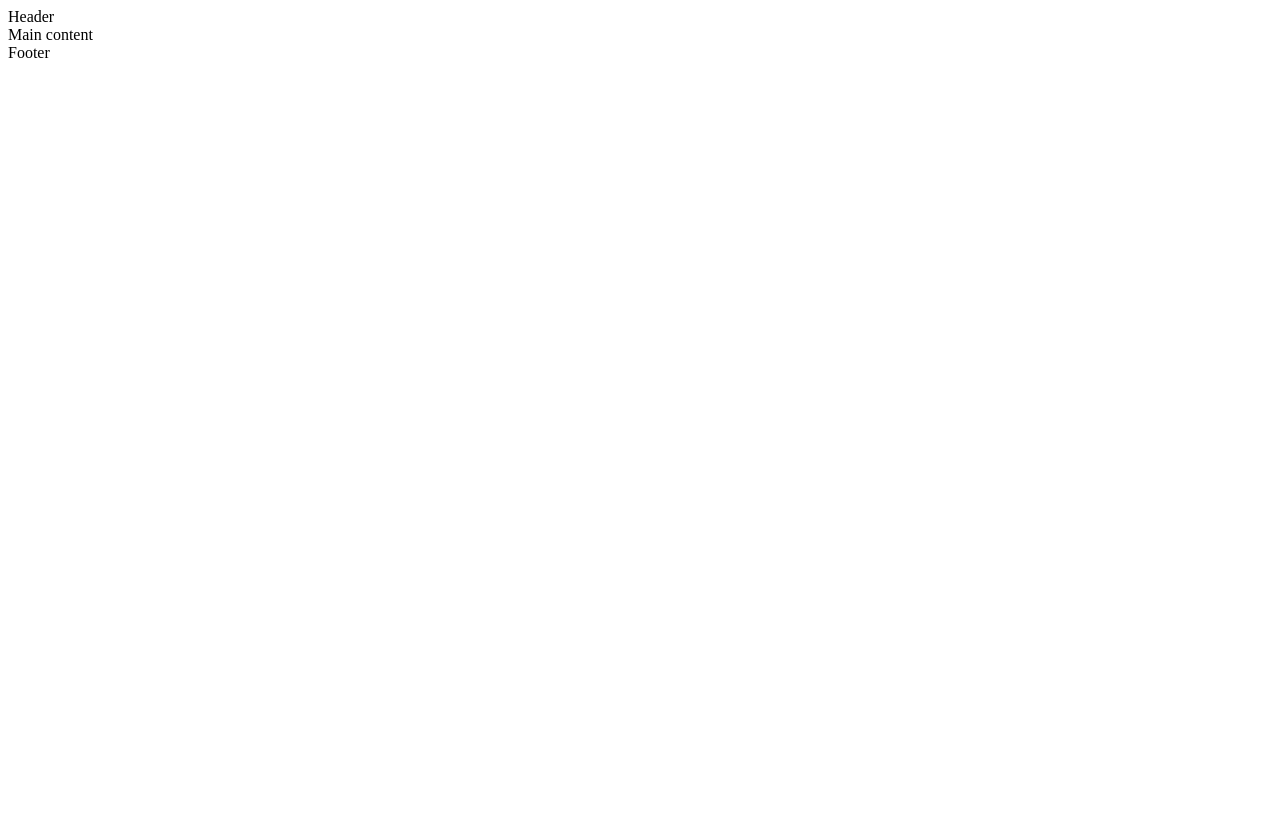
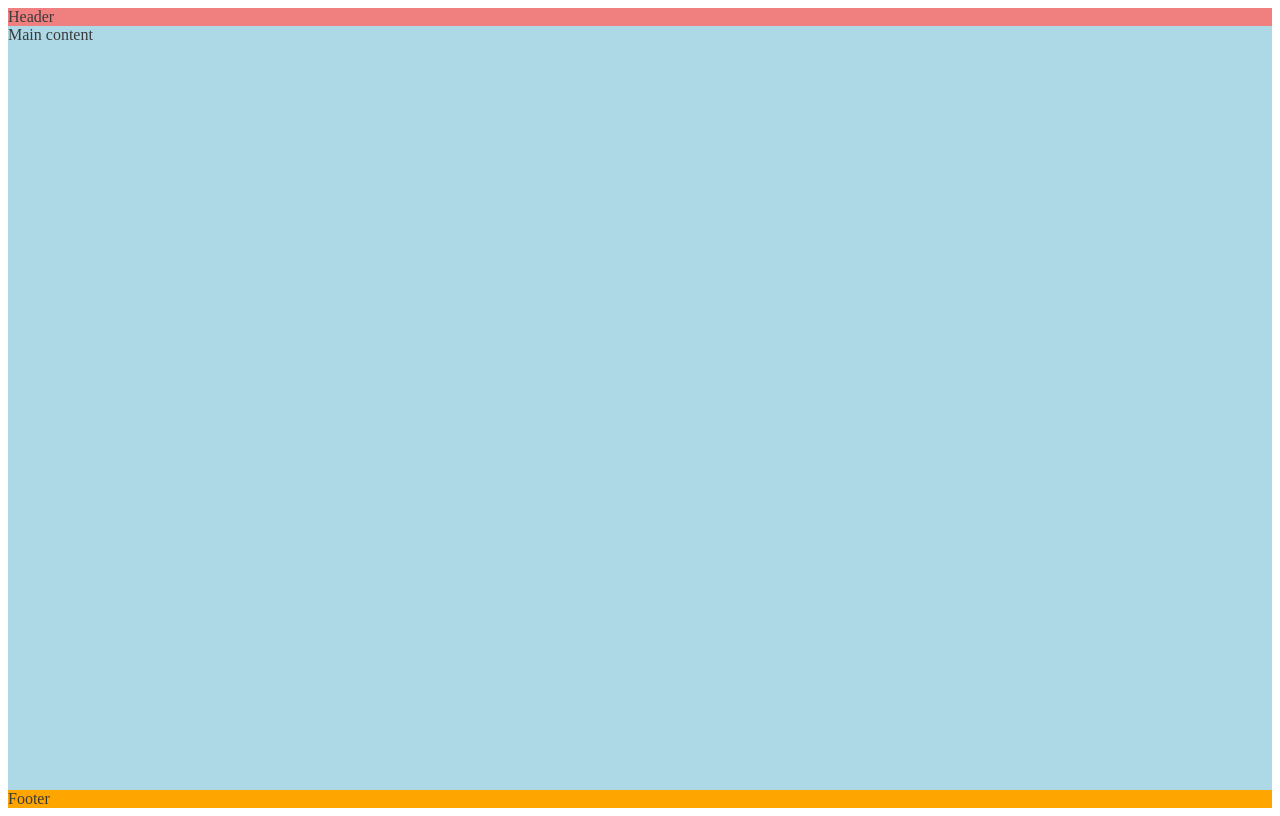
Before and after one commit to Vali-20/Love-running-, a plain HTML site: page index.html in a window 1280 px wide. Drawn offline with Linux system fonts and the light colour scheme.

Commit message:
Made alot of changes

```diff
--- a/assets/css/style.css
+++ b/assets/css/style.css
@@ -0,0 +1,35 @@
+/* Google fonts import */
+@import url('https://fonts.googleapis.com/css2?family= Lato:ital,wght@0,100;0,300;0,400;0,700;0,900;1,100;1,300;1,400;1,700;1,900 &family=Oswald:wght@200..700&display=swap')
+
+
+/* Asterisk wildcard selector to override default styles added by the browser */
+* {
+    padding: 0;
+    margin: 0;
+    box-sizing: border-box;
+}
+
+
+/* General Style */
+body {
+    min-height: 100vh;
+    display: flex;
+    flex-direction: column;
+    /* Generic project style */
+    color: #3a3a3a;
+}
+/* header */
+header {
+    background-color: lightcoral;
+}
+/* Main Content */
+main {
+    background-color: lightblue;
+    /* Make main element take up any surplus space to push footer down*/
+
+    flex: 1 0 auto;
+}
+/* Footer */
+footer {
+    background-color: orange;
+}
--- a/index.html
+++ b/index.html
@@ -15,6 +15,8 @@
     <link rel="apple-touch-icon" sizes="180x180" href="assets/favicon/apple-touch-icon.png">
     <link rel="icon" type="image/png" sizes="32x32" href="assets/favicon/favicon-32x32.png">
     <link rel="icon" type="image/png" sizes="16x16" href="assets/favicon/favicon-16x16.png">
+    <!-- Stylesheet -->
+     <link rel="stylesheet" href="assets/css/style.css">
 </head>
 
 <body>
```
